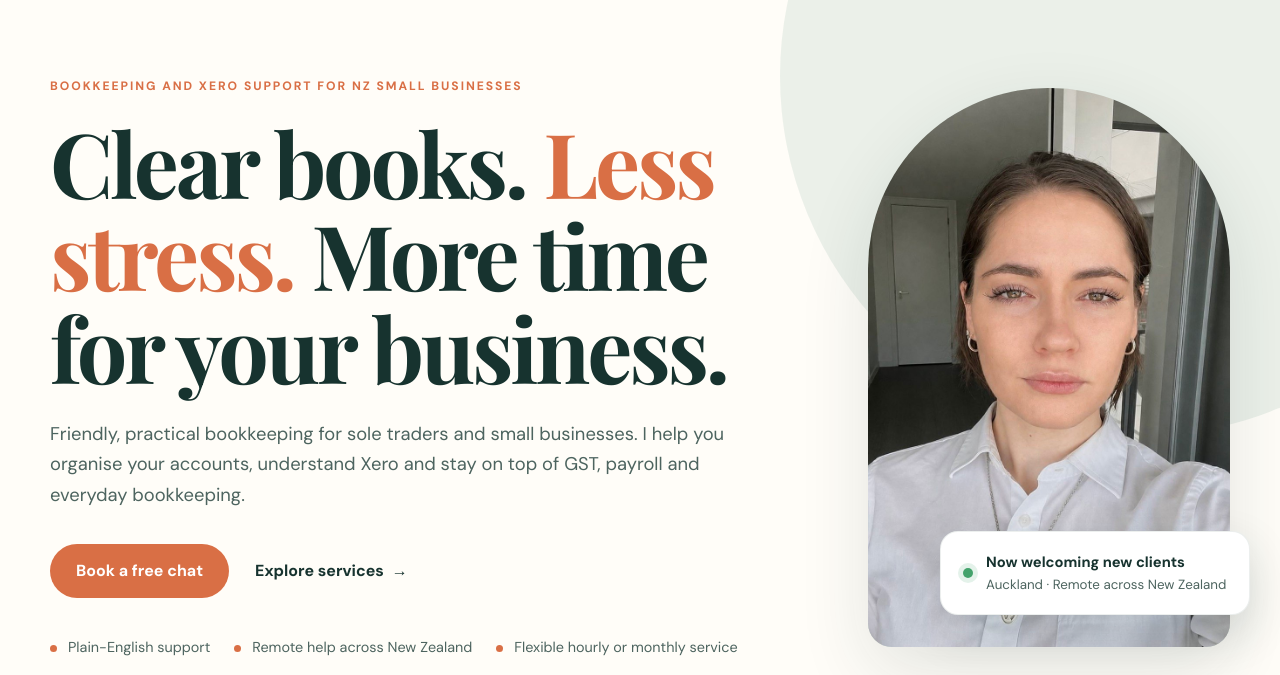
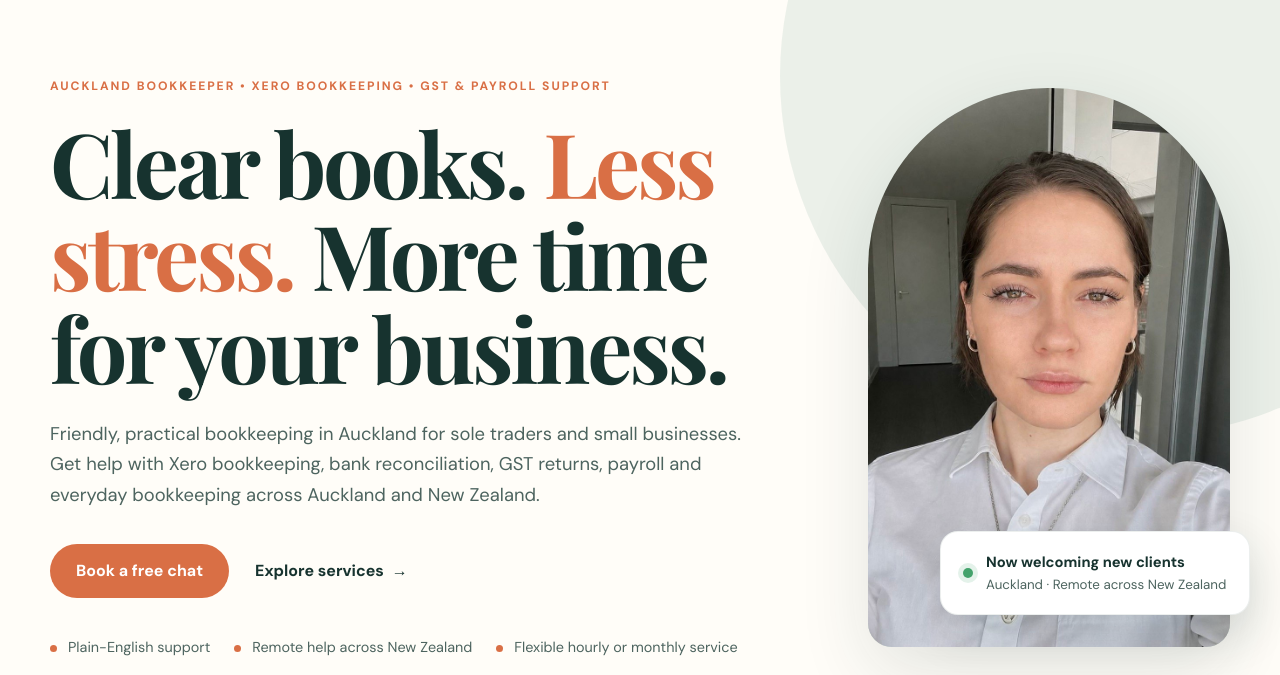
Before and after one commit to SofiiaZH/bookkeeping-website, a plain HTML site: page index.html in a window 1280 px wide. Shown: the part 125-800 px from the top of the page. Drawn offline with nearby package versions, Linux system fonts and the light colour scheme.

Commit message:
Improve Auckland bookkeeping SEO

```diff
--- a/index.html
+++ b/index.html
@@ -79,7 +79,7 @@
     <section class="hero">
       <div class="container hero-grid">
         <div class="hero-copy reveal">
-          <p class="eyebrow">Bookkeeping and Xero support for NZ small businesses</p>
+          <p class="eyebrow">Auckland Bookkeeper • Xero Bookkeeping • GST & Payroll Support</p>
 
           <h1>
             Clear books.
@@ -88,9 +88,9 @@
           </h1>
 
           <p class="hero-text">
-            Friendly, practical bookkeeping for sole traders and small businesses.
-            I help you organise your accounts, understand Xero and stay on top of
-            GST, payroll and everyday bookkeeping.
+            Friendly, practical bookkeeping in Auckland for sole traders and small businesses.
+            Get help with Xero bookkeeping, bank reconciliation, GST returns, payroll
+            and everyday bookkeeping across Auckland and New Zealand.
           </p>
 
           <div class="hero-actions">
```
